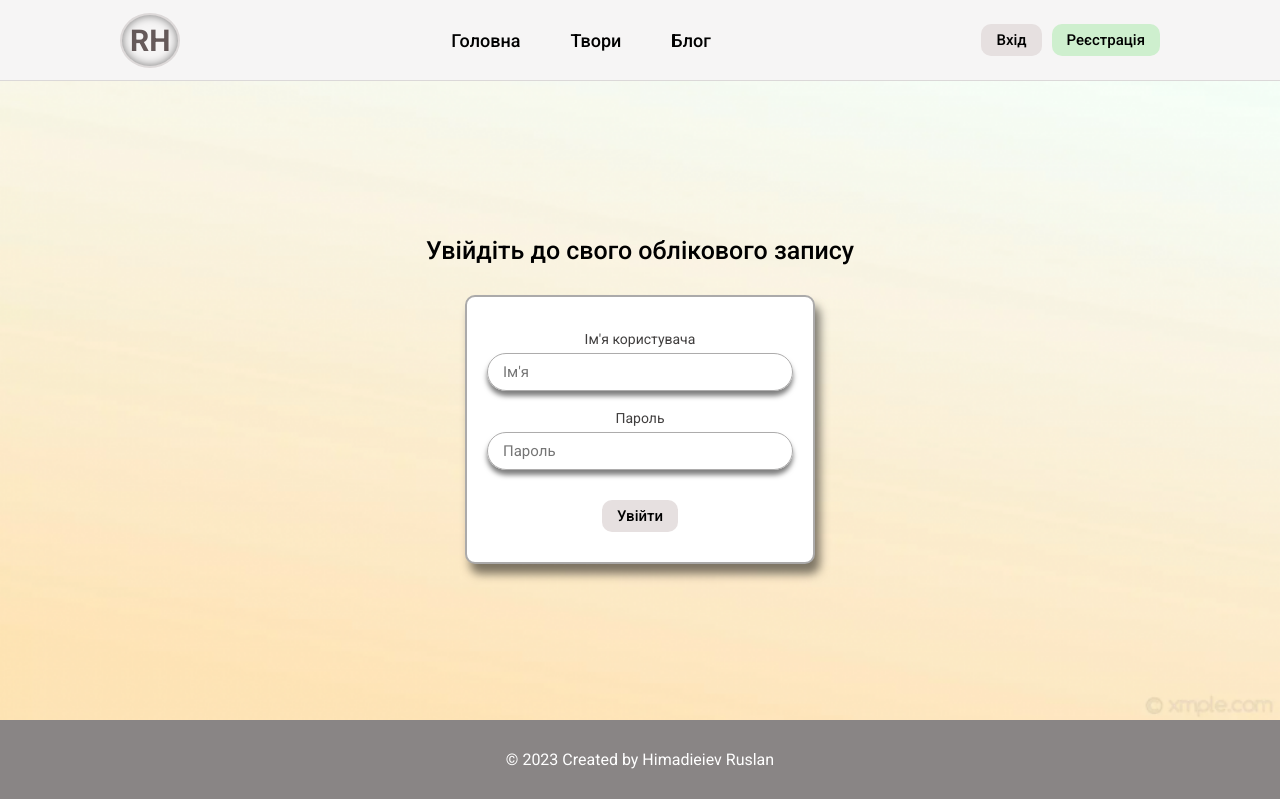
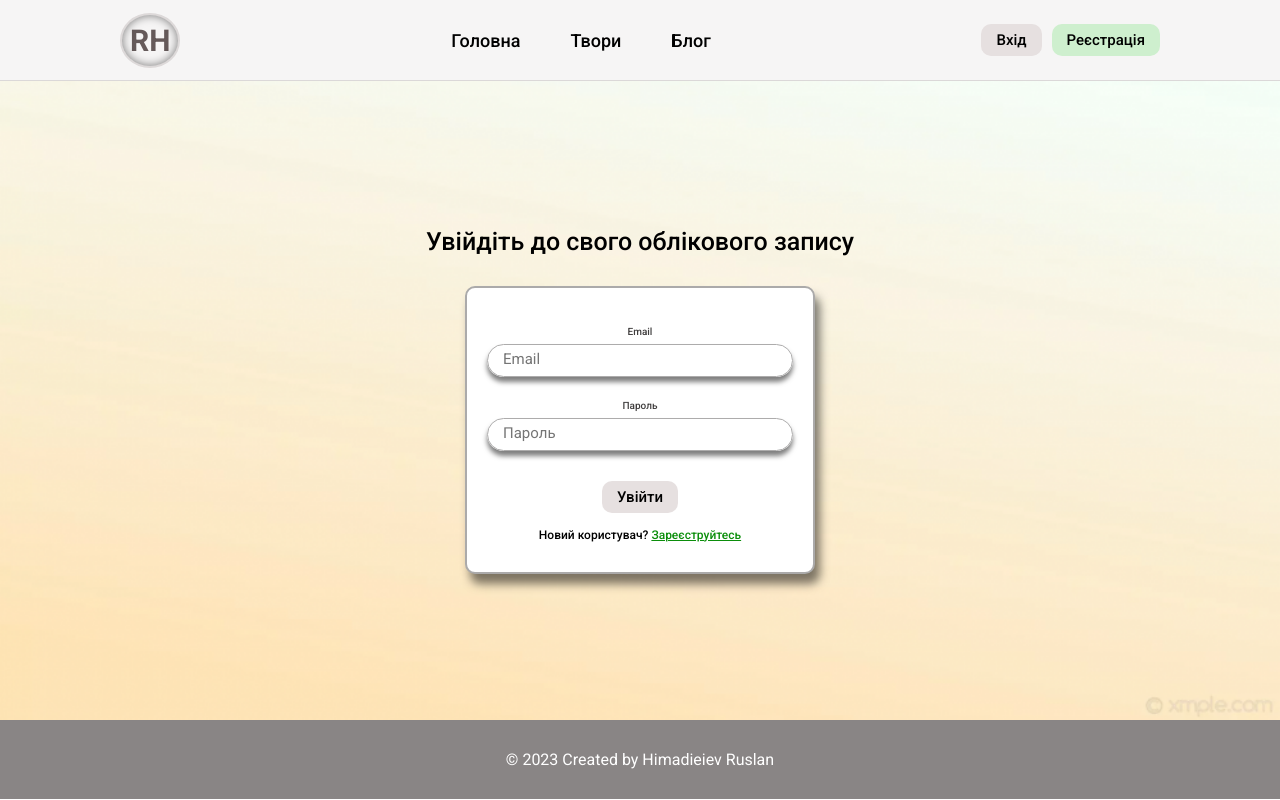
Before and after one commit to Himadieiev/rustem-writer, a React (Create React App) app: page /rustem-writer/login in a window 1280 px wide. Built offline with nearby package versions, Linux system fonts and the light colour scheme.

Commit message:
added login logic

```diff
--- a/src/pages/Login/Login.jsx
+++ b/src/pages/Login/Login.jsx
@@ -1,38 +1,67 @@
-import React, { useState } from "react";
+import React, { useState, useEffect } from "react";
+import { Link, useNavigate } from "react-router-dom";
+import { useDispatch, useSelector } from "react-redux";
+import { toast } from "react-toastify";
 
 import css from "./Login.module.css";
 import Button from "../../components/Button/Button";
+import { useLoginMutation } from "../../redux/slices/usersApiSlice";
+import { setCredentials } from "../../redux/slices/authSlice";
+import Loader from "../../components/Loader/Loader";
 
 const Login = () => {
-  const [username, setUsername] = useState("");
+  const [email, setEmail] = useState("");
   const [password, setPassword] = useState("");
 
-  const handleUsernameChange = (e) => {
-    setUsername(e.target.value);
+  const dispatch = useDispatch();
+  const navigate = useNavigate();
+
+  const [login, { isLoading }] = useLoginMutation();
+
+  const { userInfo } = useSelector((state) => state.auth);
+
+  useEffect(() => {
+    if (userInfo) {
+      navigate("/");
+    }
+  }, [navigate, userInfo]);
+
+  const handleEmailChange = (e) => {
+    setEmail(e.target.value);
   };
 
   const handlePasswordChange = (e) => {
     setPassword(e.target.value);
   };
 
-  const handleLogin = () => {};
+  const handleLogin = async (e) => {
+    e.preventDefault();
+    try {
+      const res = await login({ email, password }).unwrap();
+      dispatch(setCredentials({ ...res }));
+      navigate("/");
+      toast.success("Ви успішно авторизовані");
+    } catch (err) {
+      toast.error(err?.data?.message || err.error);
+    }
+  };
 
   return (
     <main className={css.login}>
       <div className="container">
         <div className={css.formWrapper}>
           <h1 className={css.title}>Увійдіть до свого облікового запису</h1>
-          <form className={css.form}>
+          <form className={css.form} onSubmit={handleLogin}>
             <div>
               <label className={css.label}>
-                Ім'я користувача
+                Email
                 <br />
                 <input
                   className={css.input}
-                  type="text"
-                  value={username}
-                  onChange={handleUsernameChange}
-                  placeholder="Ім'я"
+                  type="email"
+                  value={email}
+                  onChange={handleEmailChange}
+                  placeholder="Email"
                 />
               </label>
             </div>
@@ -49,9 +78,18 @@ const Login = () => {
                 />
               </label>
             </div>
-            <div className={css.btnWrapper} onClick={handleLogin}>
-              <Button backgroundColor="login">Увійти</Button>
+            <div className={css.btnWrapper}>
+              <Button backgroundColor="login" type="submit">
+                Увійти
+              </Button>
             </div>
+            <div className={css.bottomText}>
+              Новий користувач?{" "}
+              <span className={css.link}>
+                <Link to={`/register`}>Зареєструйтесь</Link>
+              </span>
+            </div>
+            {isLoading && <Loader />}
           </form>
         </div>
       </div>
--- a/src/pages/Login/Login.module.css
+++ b/src/pages/Login/Login.module.css
@@ -1,6 +1,7 @@
 .login {
   min-height: calc(100vh - 80px);
-  padding-top: 80px;
+  padding-top: 100px;
+  padding-bottom: 20px;
   background-image: url(./../../assets/images/bg.png);
   background-repeat: no-repeat;
   background-size: cover;
@@ -36,7 +37,8 @@
 }
 
 .label {
-  font-size: 14px;
+  font-size: 10px;
+  font-weight: 500;
   color: rgb(64, 62, 62);
 }
 
@@ -59,3 +61,13 @@
   margin-right: auto;
   font-size: 15px;
 }
+
+.bottomText {
+  font-size: 12px;
+  font-weight: 500;
+}
+
+.link {
+  color: rgb(11, 142, 11);
+  text-decoration: underline;
+}
--- a/src/pages/Register/Register.module.css
+++ b/src/pages/Register/Register.module.css
@@ -37,7 +37,8 @@
 }
 
 .label {
-  font-size: 14px;
+  font-size: 10px;
+  font-weight: 500;
   color: rgb(64, 62, 62);
 }
 
@@ -62,7 +63,7 @@
 }
 
 .bottomText {
-  font-size: 15px;
+  font-size: 12px;
   font-weight: 500;
 }
 
```
